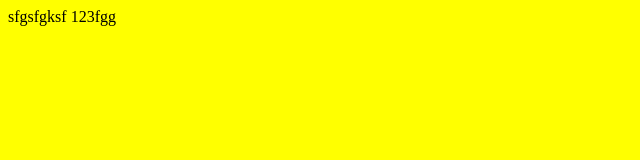
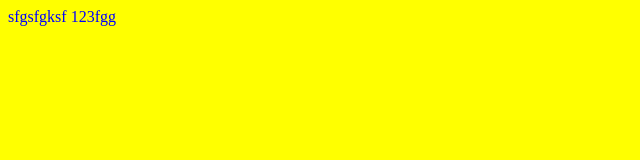
Before and after one commit to mark-lahno/projects, a plain HTML site: page index.html in a window 1280 px wide. Shown: the whole page, without its empty margins (0-640 px from the left). Drawn offline with Linux system fonts and the light colour scheme.

Commit message:
Blue color was selected

```diff
--- a/css/style.css
+++ b/css/style.css
@@ -1,3 +1,4 @@
 body{
     background-color: #ff0;
+    color: blue
 }
```
